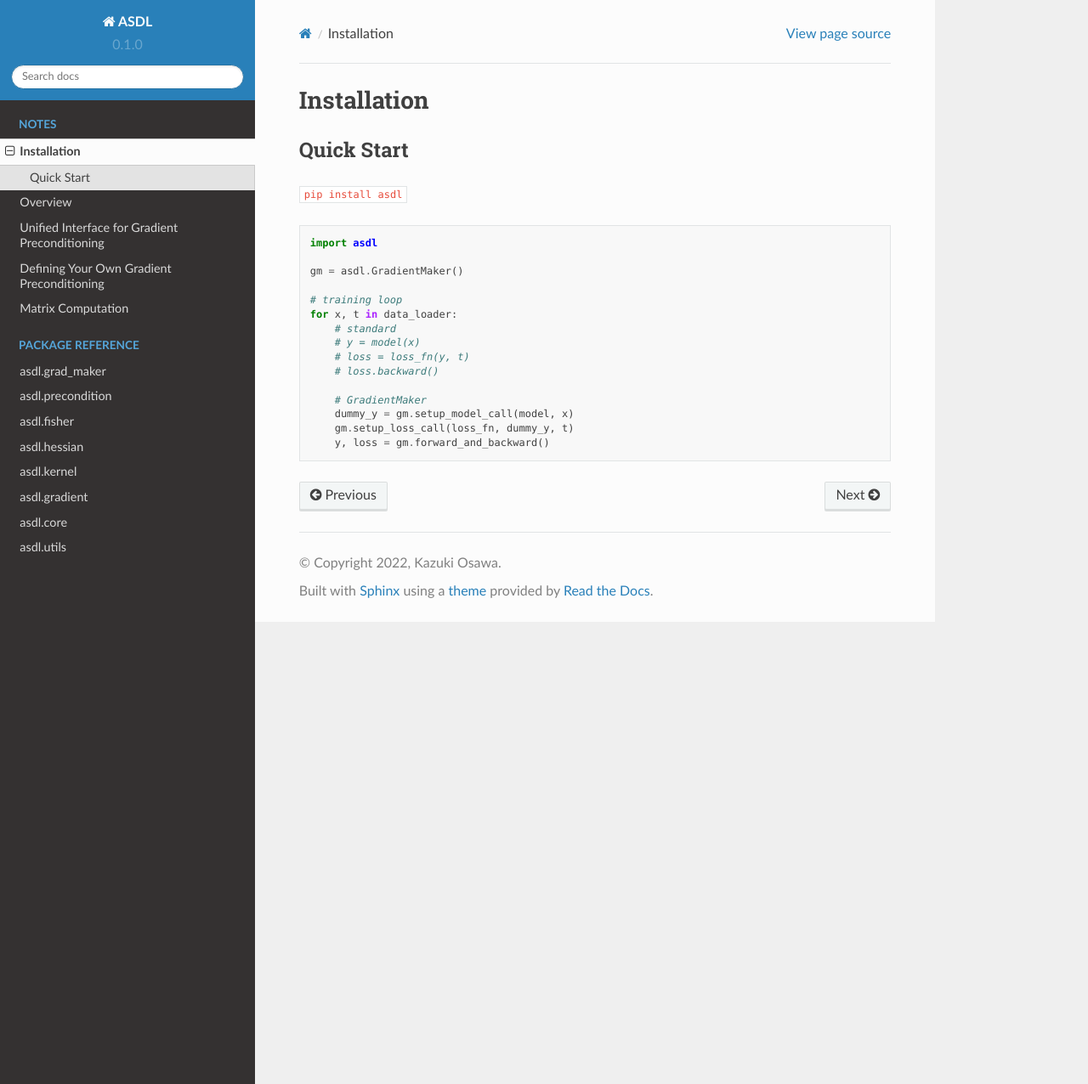
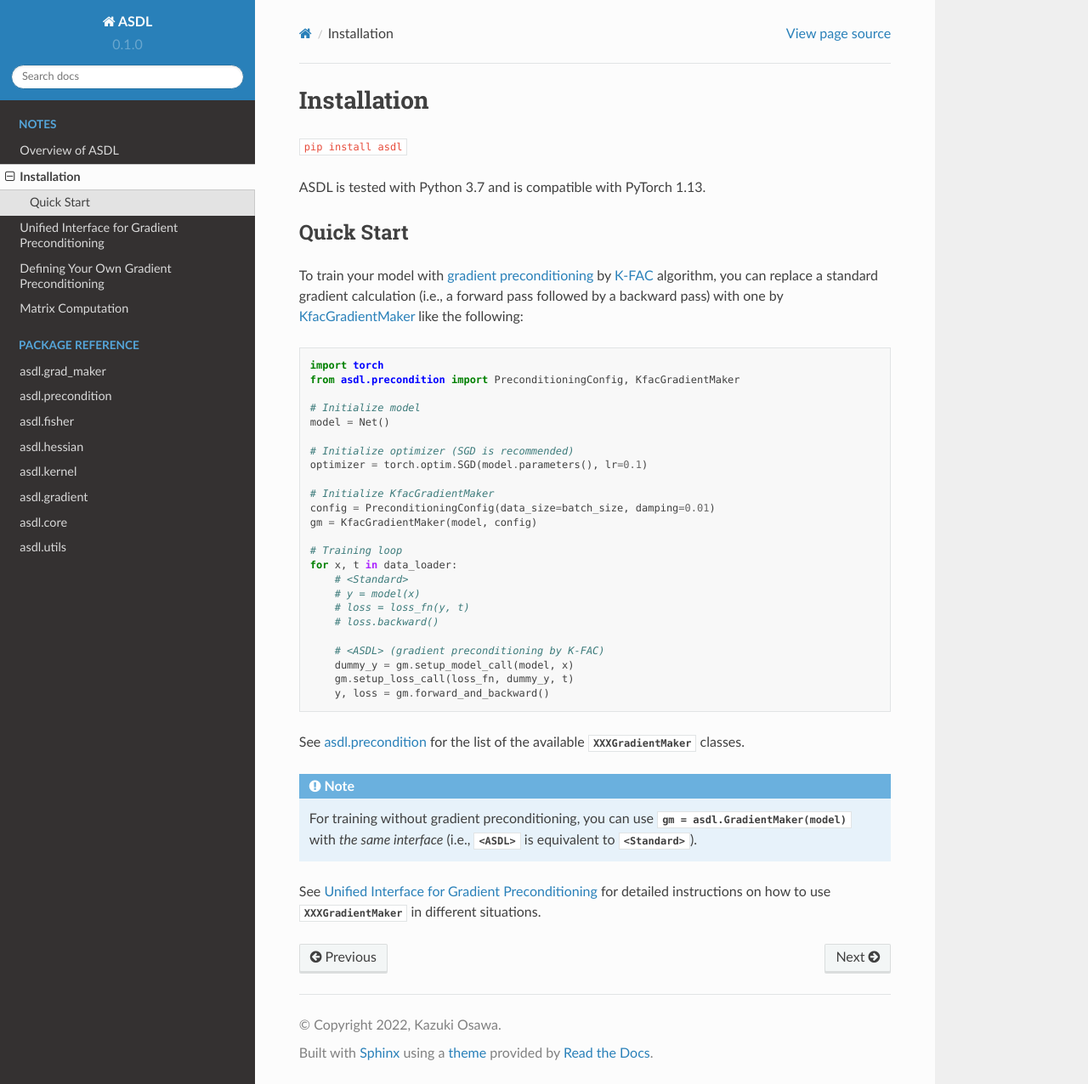
Before and after one commit to kazukiosawa/asdl, a Sphinx documentation site: the page built from docs/source/notes/installation.rst, in a window 1280 px wide and 1276 px high. Shown: the whole window at 85% size. Built offline with Sphinx 7.4.7 and the Read the Docs theme 2.0.0, drawn with Linux system fonts in a browser that asks for light colours.

Commit message:
Update home and installation

```diff
--- a/docs/source/notes/define_prec_grad_maker.rst
+++ b/docs/source/notes/define_prec_grad_maker.rst
@@ -1,2 +1,5 @@
 Defining Your Own Gradient Preconditioning
 ==========================================
+
+.. autoclass:: asdl.precondition.prec_grad_maker.PreconditionedGradientMaker
+   :members:
--- a/docs/source/notes/installation.rst
+++ b/docs/source/notes/installation.rst
@@ -1,25 +1,53 @@
 Installation
 ============
 
+``pip install asdl``
+
+ASDL is tested with Python 3.7 and is compatible with PyTorch 1.13.
+
+
 Quick Start
 -----------
-
-``pip install asdl``
+To train your model with :ref:`gradient preconditioning <grad_precond>`
+by `K-FAC <https://arxiv.org/abs/1503.05671>`_ algorithm,
+you can replace a standard gradient calculation
+(i.e., a forward pass followed by a backward pass)
+with one by :ref:`KfacGradientMaker <kfac>` like the following:
 
 .. code-block:: python
 
-    import asdl
+    import torch
+    from asdl.precondition import PreconditioningConfig, KfacGradientMaker
 
-    gm = asdl.GradientMaker()
+    # Initialize model
+    model = Net()
 
-    # training loop
+    # Initialize optimizer (SGD is recommended)
+    optimizer = torch.optim.SGD(model.parameters(), lr=0.1)
+
+    # Initialize KfacGradientMaker
+    config = PreconditioningConfig(data_size=batch_size, damping=0.01)
+    gm = KfacGradientMaker(model, config)
+
+    # Training loop
     for x, t in data_loader:
-        # standard
+        # <Standard>
         # y = model(x)
         # loss = loss_fn(y, t)
         # loss.backward()
 
-        # GradientMaker
+        # <ASDL> (gradient preconditioning by K-FAC)
         dummy_y = gm.setup_model_call(model, x)
         gm.setup_loss_call(loss_fn, dummy_y, t)
         y, loss = gm.forward_and_backward()
+
+
+See :ref:`asdl.precondition <precondition>` for the list of the available :obj:`XXXGradientMaker` classes.
+
+.. note::
+    For training without gradient preconditioning,
+    you can use :obj:`gm = asdl.GradientMaker(model)` with *the same interface*
+    (i.e., :obj:`<ASDL>` is equivalent to :obj:`<Standard>`).
+
+See :ref:`Unified Interface for Gradient Preconditioning <interface>`
+for detailed instructions on how to use :obj:`XXXGradientMaker` in different situations.
--- a/docs/source/notes/overview.rst
+++ b/docs/source/notes/overview.rst
@@ -1,5 +1,12 @@
-Overview
-========
+Overview of ASDL
+================
+
+.. _grad_precond:
 
 Gradient Preconditioning
 ------------------------
+
+.. _matrices:
+
+Second-Order Matrices
+-----------------------
--- a/docs/source/notes/unified_interface.rst
+++ b/docs/source/notes/unified_interface.rst
@@ -1,5 +1,7 @@
 Unified Interface for Gradient Preconditioning
 ==============================================
+
+.. _interface:
 
 Overview
 --------
```
Also changed, not shown: docs/source/index.rst (+5 -5 lines), docs/source/modules/precondition.rst (+6 -2 lines).
